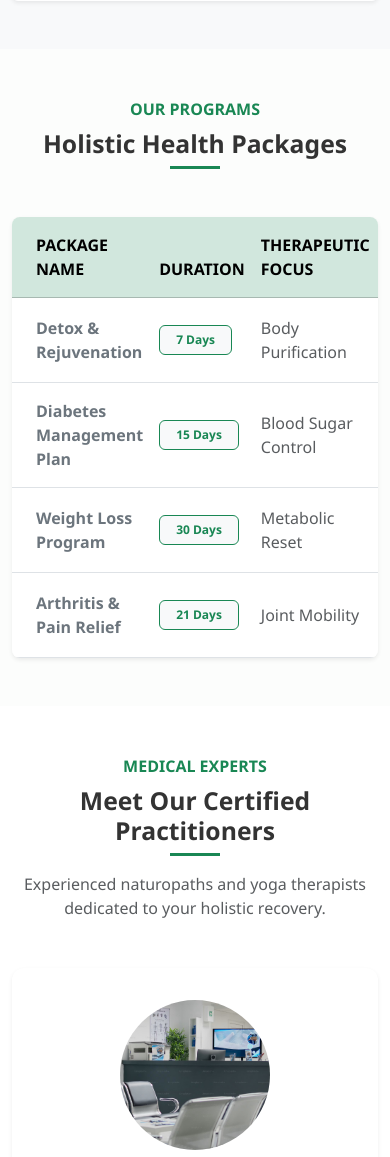
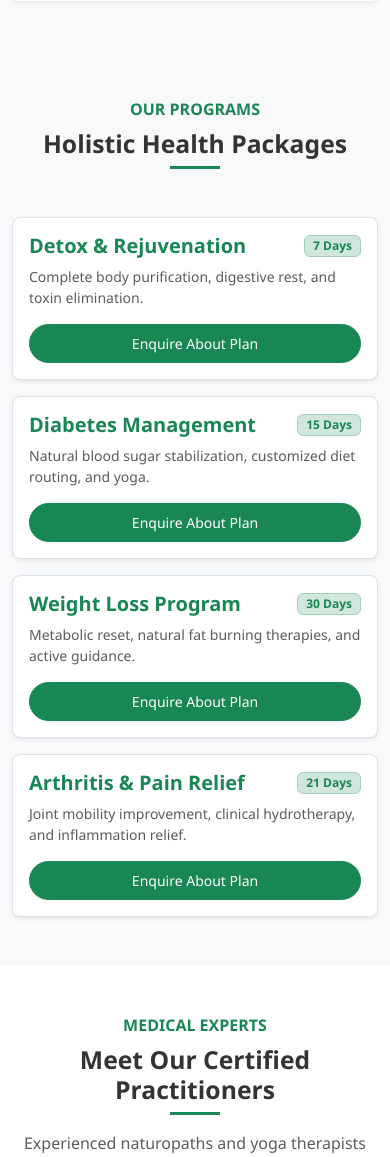
Before and after one commit to Vedantbani/clinicwebsite, a Django app: page / in a window 390 px wide. Shown: the part 3245-4402 px from the top of the page. Run offline with Django 5.2, Linux system fonts and the light colour scheme.

Commit message:
Convert packages section to card stack layout for perfect mobile responsiveness

```diff
--- a/templates/home/index.html
+++ b/templates/home/index.html
@@ -77,7 +77,8 @@
             </div>
     </div>
 </section>
-<section id="packages" class="py-5">
+<!-- Section 5: Holistic Health Packages -->
+<section id="packages" class="py-5 bg-light">
     <div class="container">
         <div class="text-center mb-5">
             <span class="text-success fw-bold text-uppercase tracking-wider">Our Programs</span>
@@ -85,33 +86,101 @@
             <div class="mx-auto bg-success" style="width: 50px; height: 3px;"></div>
         </div>
 
-        <div class="table-responsive shadow-sm rounded-3">
-            <table class="table table-hover align-middle bg-white mb-0">
-                <thead class="table-success text-dark text-uppercase">
+        <!-- 1. DESKTOP VIEW: Clean Table layout (Hidden on mobile screens) -->
+        <div class="d-none d-md-block shadow-sm rounded-3 overflow-hidden bg-white border">
+            <table class="table table-hover align-middle mb-0">
+                <thead class="table-success text-dark">
                     <tr>
-                        <th scope="col" class="py-3 ps-4">Package Name</th>
-                        <th scope="col" class="py-3">Duration</th>
-                        <th scope="col" class="py-3">Therapeutic Focus</th>
-                        <th scope="col" class="py-3 text-end pe-4">Action</th>
+                        <th class="py-3 ps-4" style="width: 30%;">Package Name</th>
+                        <th class="py-3 text-center" style="width: 15%;">Duration</th>
+                        <th class="py-3" style="width: 35%;">Therapeutic Focus</th>
+                        <th class="py-3 text-end pe-4" style="width: 20%;">Action</th>
                     </tr>
                 </thead>
                 <tbody>
-                    {% for package in packages %}
                     <tr>
-                        <td class="py-3 ps-4 fw-bold text-secondary">{{ package.name }}</td>
-                        <td class="py-3"><span class="badge bg-light text-success border border-success px-3 py-2">{{ package.duration }}</span></td>
-                        <td class="py-3 text-muted">{{ package.focus }}</td>
-                        <td class="py-3 text-end pe-4">
-                            <a href="#appointment" class="btn btn-sm btn-success px-3 rounded-pill">Inquire Now</a>
-                        </td>
+                        <td class="py-3 ps-4 fw-bold text-secondary">Detox & Rejuvenation</td>
+                        <td class="text-center"><span class="badge border border-success text-success px-3 py-2">7 Days</span></td>
+                        <td class="text-muted">Complete body purification, digestive rest, and toxin elimination.</td>
+                        <td class="text-end pe-4"><a href="#appointment" class="btn btn-sm btn-success rounded-pill px-4">Enquire</a></td>
                     </tr>
-                    {% endfor %}
+                    <tr>
+                        <td class="py-3 ps-4 fw-bold text-secondary">Diabetes Management Plan</td>
+                        <td class="text-center"><span class="badge border border-success text-success px-3 py-2">15 Days</span></td>
+                        <td class="text-muted">Natural blood sugar stabilization, customized diet routing, and yoga.</td>
+                        <td class="text-end pe-4"><a href="#appointment" class="btn btn-sm btn-success rounded-pill px-4">Enquire</a></td>
+                    </tr>
+                    <tr>
+                        <td class="py-3 ps-4 fw-bold text-secondary">Weight Loss Program</td>
+                        <td class="text-center"><span class="badge border border-success text-success px-3 py-2">30 Days</span></td>
+                        <td class="text-muted">Metabolic reset, natural fat burning therapies, and active guidance.</td>
+                        <td class="text-end pe-4"><a href="#appointment" class="btn btn-sm btn-success rounded-pill px-4">Enquire</a></td>
+                    </tr>
+                    <tr>
+                        <td class="py-3 ps-4 fw-bold text-secondary">Arthritis & Pain Relief</td>
+                        <td class="text-center"><span class="badge border border-success text-success px-3 py-2">21 Days</span></td>
+                        <td class="text-muted">Joint mobility improvement, clinical hydrotherapy, and inflammation relief.</td>
+                        <td class="text-end pe-4"><a href="#appointment" class="btn btn-sm btn-success rounded-pill px-4">Enquire</a></td>
+                    </tr>
                 </tbody>
             </table>
         </div>
+
+        <!-- 2. MOBILE VIEW: Beautifully Stacked Cards (Hidden on desktop screens) -->
+        <div class="d-block d-md-none">
+            <div class="row g-3">
+                <!-- Mobile Card 1 -->
+                <div class="col-12">
+                    <div class="card border shadow-sm rounded-3 p-3 bg-white">
+                        <div class="d-flex justify-content-between align-items-center mb-2">
+                            <h5 class="fw-bold text-success mb-0">Detox & Rejuvenation</h5>
+                            <span class="badge bg-success-subtle text-success border border-success-subtle px-2 py-1">7 Days</span>
+                        </div>
+                        <p class="text-muted small mb-3">Complete body purification, digestive rest, and toxin elimination.</p>
+                        <a href="#appointment" class="btn btn-success btn-sm w-100 rounded-pill py-2 text-white">Enquire About Plan</a>
+                    </div>
+                </div>
+
+                <!-- Mobile Card 2 -->
+                <div class="col-12">
+                    <div class="card border shadow-sm rounded-3 p-3 bg-white">
+                        <div class="d-flex justify-content-between align-items-center mb-2">
+                            <h5 class="fw-bold text-success mb-0">Diabetes Management</h5>
+                            <span class="badge bg-success-subtle text-success border border-success-subtle px-2 py-1">15 Days</span>
+                        </div>
+                        <p class="text-muted small mb-3">Natural blood sugar stabilization, customized diet routing, and yoga.</p>
+                        <a href="#appointment" class="btn btn-success btn-sm w-100 rounded-pill py-2 text-white">Enquire About Plan</a>
+                    </div>
+                </div>
+
+                <!-- Mobile Card 3 -->
+                <div class="col-12">
+                    <div class="card border shadow-sm rounded-3 p-3 bg-white">
+                        <div class="d-flex justify-content-between align-items-center mb-2">
+                            <h5 class="fw-bold text-success mb-0">Weight Loss Program</h5>
+                            <span class="badge bg-success-subtle text-success border border-success-subtle px-2 py-1">30 Days</span>
+                        </div>
+                        <p class="text-muted small mb-3">Metabolic reset, natural fat burning therapies, and active guidance.</p>
+                        <a href="#appointment" class="btn btn-success btn-sm w-100 rounded-pill py-2 text-white">Enquire About Plan</a>
+                    </div>
+                </div>
+
+                <!-- Mobile Card 4 -->
+                <div class="col-12">
+                    <div class="card border shadow-sm rounded-3 p-3 bg-white">
+                        <div class="d-flex justify-content-between align-items-center mb-2">
+                            <h5 class="fw-bold text-success mb-0">Arthritis & Pain Relief</h5>
+                            <span class="badge bg-success-subtle text-success border border-success-subtle px-2 py-1">21 Days</span>
+                        </div>
+                        <p class="text-muted small mb-3">Joint mobility improvement, clinical hydrotherapy, and inflammation relief.</p>
+                        <a href="#appointment" class="btn btn-success btn-sm w-100 rounded-pill py-2 text-white">Enquire About Plan</a>
+                    </div>
+                </div>
+            </div>
+        </div>
+
     </div>
 </section>
-
 <!-- Section 6: Doctors & Experts Profiles -->
 <section id="doctors" class="py-5 bg-white">
     <div class="container">
```
